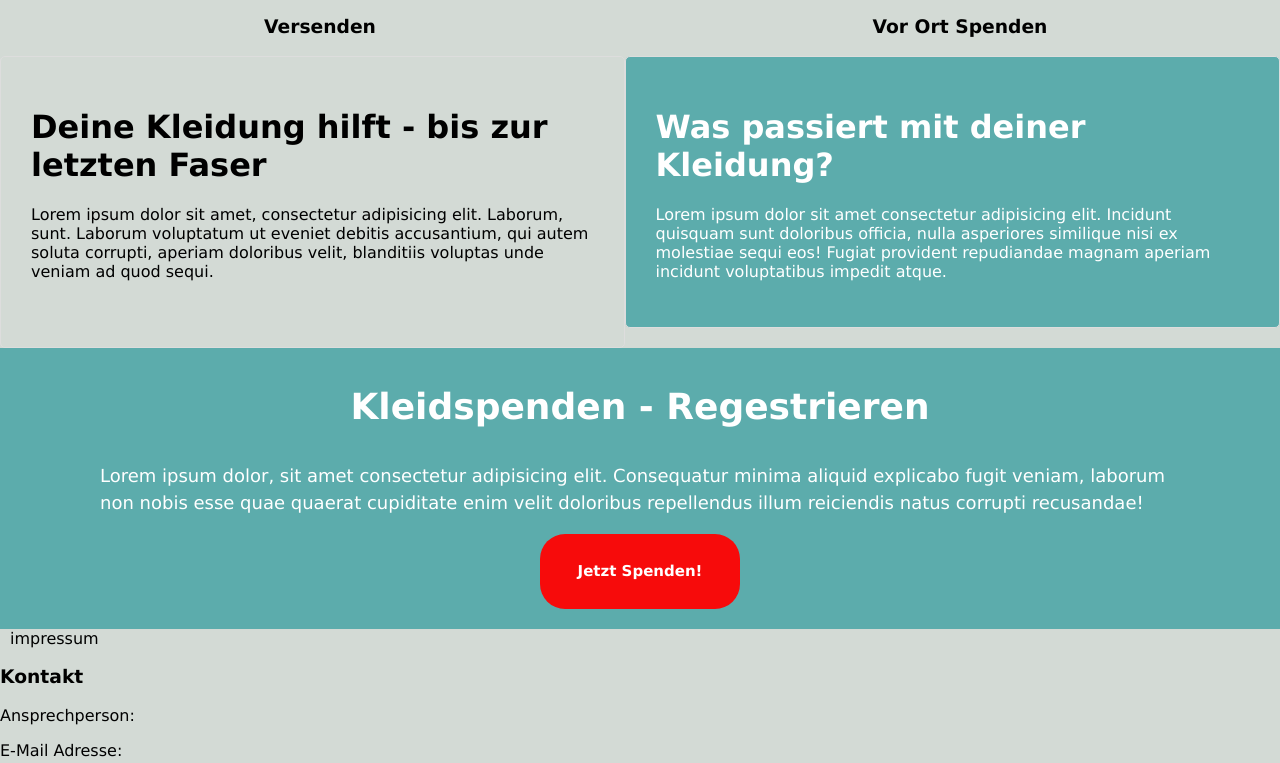
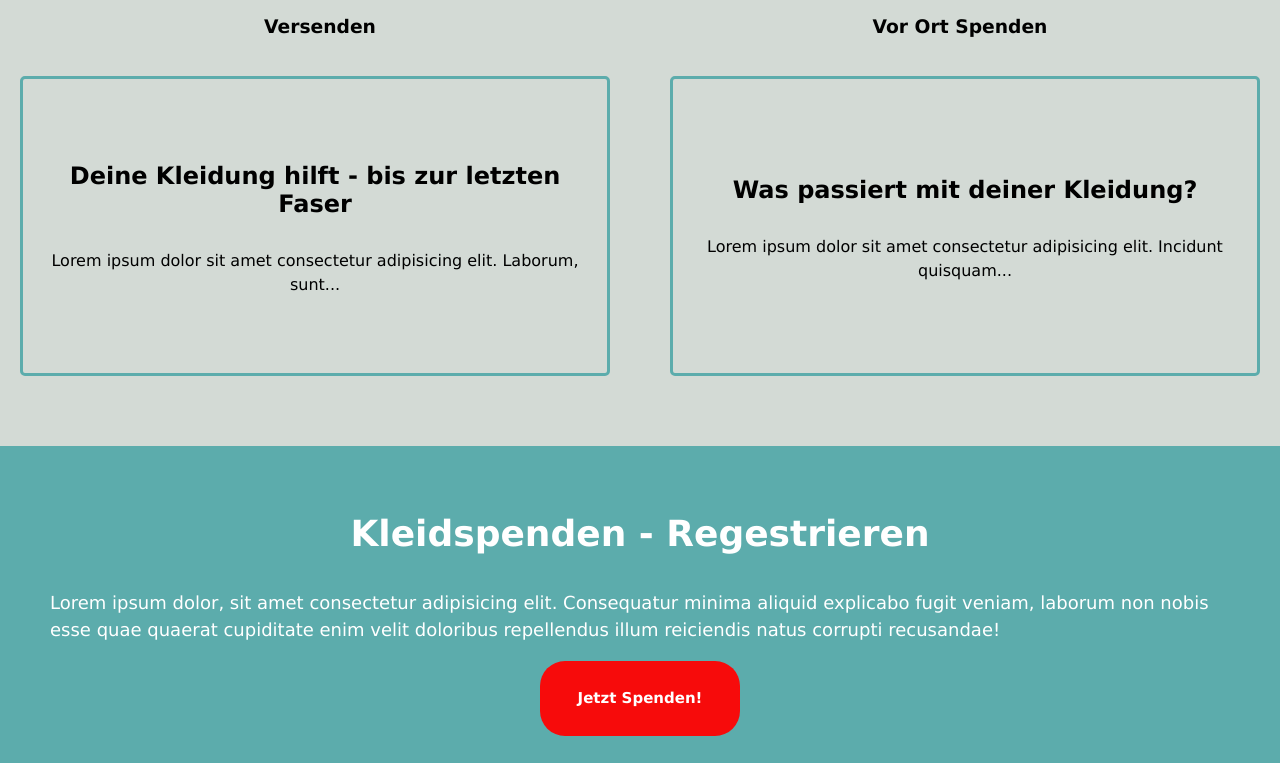
Before and after one commit to KirilsAl/20241106_Aleksejevs_Kirils_IU14091772_IPWA01-01_Programmierung_Von_Webanwendungsoberfl-chen, a plain HTML site: page index.html in a window 1280 px wide. Shown: the part 756-1519 px from the top of the page. Drawn offline with Linux system fonts and the light colour scheme.

Commit message:
weitere arbeit an der seite

```diff
--- a/index.html
+++ b/index.html
@@ -43,19 +43,25 @@
             </div>
         </div>
 
-        <div class = "kleidungVerarbeitung">
-            <div class = "kleidungHilft">
-                <h1>Deine Kleidung hilft - bis zur letzten Faser</h1>
-                <p>Lorem ipsum dolor sit amet, consectetur adipisicing elit. Laborum, sunt. Laborum voluptatum ut eveniet debitis accusantium, qui autem soluta corrupti, aperiam doloribus velit, blanditiis voluptas unde veniam ad quod sequi.</p>
+        <div class = kleidungInfo>
+            <div class="kleidungVerarbeitung">
+                <div class="box">
+                    <h3>Deine Kleidung hilft - bis zur letzten Faser</h3>
+                    <p>Lorem ipsum dolor sit amet consectetur adipisicing elit. Laborum, sunt...</p>
+                </div>
             </div>
 
-            <div class = "wasPassiert">
-                <h1>Was passiert mit deiner Kleidung?</h1>
-                <p>Lorem ipsum dolor sit amet consectetur adipisicing elit. Incidunt quisquam sunt doloribus officia, nulla asperiores similique nisi ex molestiae sequi eos! Fugiat provident repudiandae magnam aperiam incidunt voluptatibus impedit atque.</p>
+            <div class="wasPassiert">
+                <div class="box">
+                    <h3>Was passiert mit deiner Kleidung?</h3>
+                    <p>Lorem ipsum dolor sit amet consectetur adipisicing elit. Incidunt quisquam...</p>
+                </div>
             </div>
+
         </div>
 
-        <div class = "kleiderSpendenReg"> <h1 calss = "Kleidspenden">Kleidspenden - Regestrieren</h1>
+        <div class = "kleiderSpendenReg">
+            <h1 calss = "kleidspenden">Kleidspenden - Regestrieren</h1>
             <p class = "beschreibung">Lorem ipsum dolor, sit amet consectetur adipisicing elit. Consequatur minima aliquid explicabo fugit veniam, laborum non nobis esse quae quaerat cupiditate enim velit doloribus repellendus illum reiciendis natus corrupti recusandae!</p>
             <button href="#" class = "jetztSpenden">Jetzt Spenden!</button>
         </div>
--- a/style.css
+++ b/style.css
@@ -118,52 +118,51 @@ a {
     align-items: center;
 }
 
+.kleidungInfo {
+    display: flex;
+    justify-content: space-between;
+    gap: 20px; /* Abstand zwischen den Boxen */
+    margin-bottom: 50px;
+}
+
+.kleidungVerarbeitung, .wasPassiert {
+    flex: 1;
+}
+
+.box {
+    height: 300px; /* gleiche Höhe für beide Boxen */
+    padding: 20px;
+    border: 3px solid rgb(92, 172, 172);
+    border-radius: 5px;
+    box-sizing: border-box;
+    display: flex;
+    flex-direction: column;
+    justify-content: center; /* Zentrierung des Inhalts */
+    align-items: center;
+    text-align: center;
+    margin: 20px;
+}
+
+/* Optionale Anpassungen für bessere Darstellung */
+.kleidungInfo .box h3 {
+    font-size: 1.5em;
+    margin-bottom: 15px;
+}
+
+.kleidungInfo .box p {
+    font-size: 1em;
+    line-height: 1.5;
+}
+
 .kleiderSpendenReg {
     background-color:rgb(92, 172, 172);
     color: white;
-    padding-top: 20px;
-    padding-bottom: 20px;
 
     display: flex;
     flex-direction: column;
     align-items: center;
     line-height: 150%;
     font-size: 18px;
+
+    padding:50px;
 }
-
-.beschreibung {
-    padding: 0 100 0 100
-}
-
-
-
-.kleidungVerarbeitung {
-    display: flex;
-}
-
-.kleidungHilft {
-    padding: 30px;
-    border: 1px solid #ddd;
-    border-radius: 5px;
-}
-
-.wasPassiert {
-    background-color: rgb(92, 172, 172);
-    margin-bottom: 20px;
-    padding: 30px;
-
-    color: white;
-    border: 1px solid #ddd;
-    border-radius: 5px;
-}
-
-
-.kasten {
-    background-color: white;
-    border: 1px solid #ddd;
-    border-radius: 5px;
-    width: 23%;
-    padding: 20px;
-    text-align: center;
-    box-shadow: 0 0 10px rgba(0, 0, 0, 0.1);
-    margin-bottom: 20px;
```
